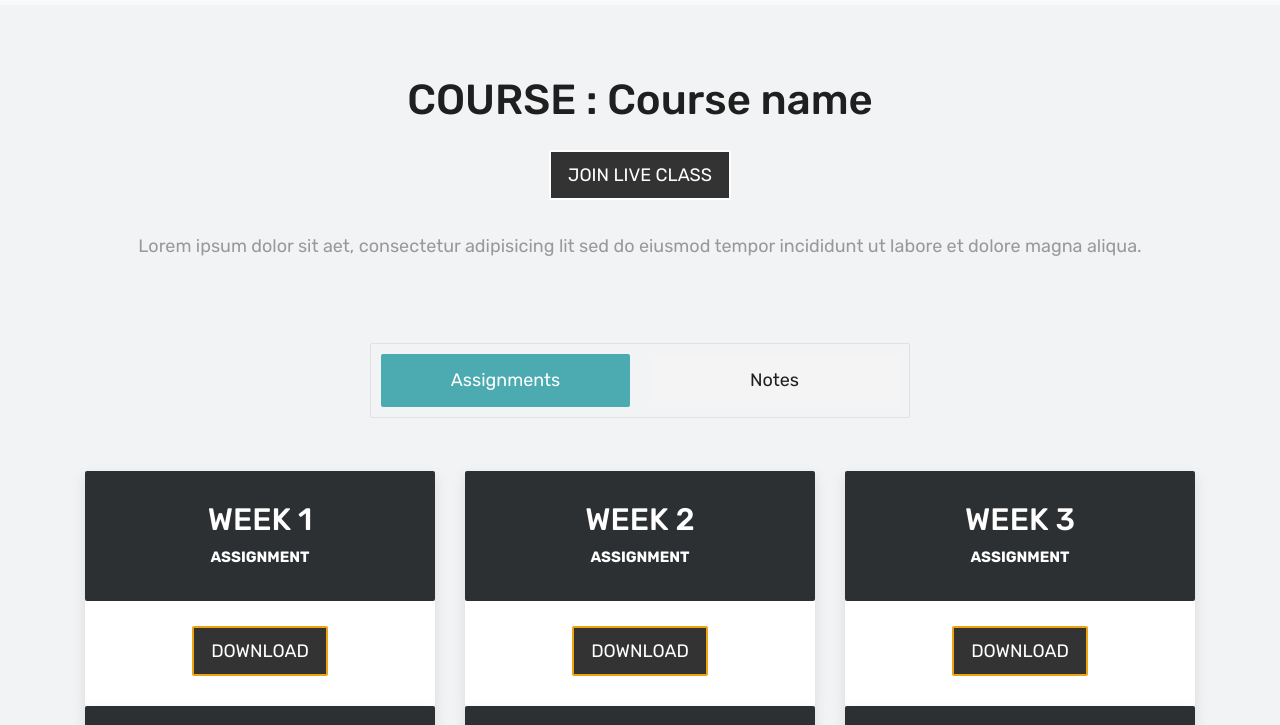
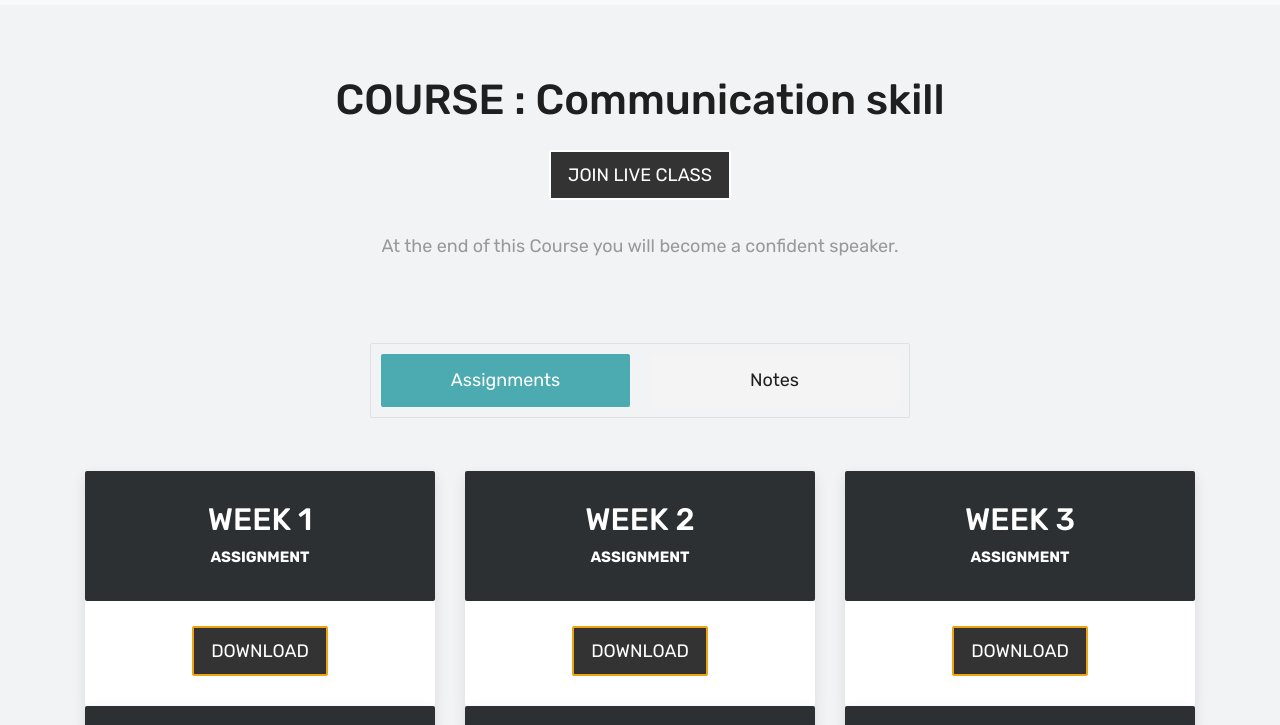
Before and after one commit to Skillshubb/webpage, a plain HTML site: page c-Communication.html in a window 1280 px wide. Shown: the part 75-800 px from the top of the page. Drawn offline with Linux system fonts and the light colour scheme.

Commit message:
Update c-Communication.html

```diff
--- a/c-Communication.html
+++ b/c-Communication.html
@@ -165,11 +165,11 @@
     <div id="plan" class="section lb">
         <div class="container">
             <div class="section-title text-center">
-                <h3>COURSE : Course name </h3>
+                <h3>COURSE : Communication skill </h3>
                 <div class="pricing-table-sign-up">
                     <a href="#plan" class="hover-btn-new "><span>Join Live Class</span></a>
                 </div>
-                <p>Lorem ipsum dolor sit aet, consectetur adipisicing lit sed do eiusmod tempor incididunt ut labore et dolore magna aliqua. </p>
+                <p>At the end of this Course you will become a confident speaker. </p>
             </div><!-- end title -->
 
             <div class="row">
```
